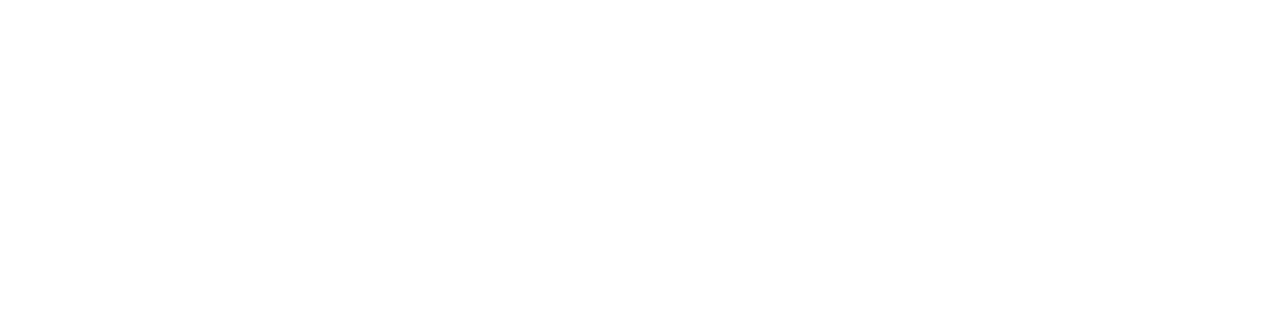
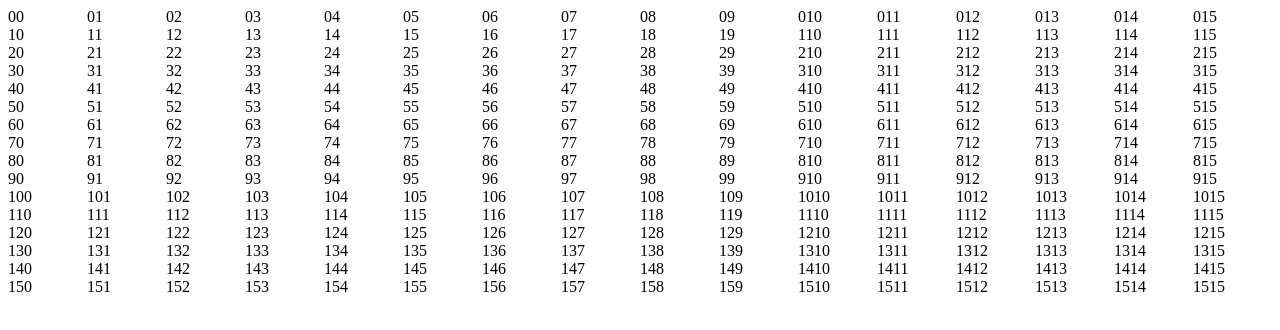
Before and after one commit to erich333/top-etch-a-sketch, a plain HTML site: page index.html in a window 1280 px wide. Drawn offline with Linux system fonts and the light colour scheme.

Commit message:
Set up initial 16x16 grid for testing

```diff
--- a/css/style.css
+++ b/css/style.css
@@ -0,0 +1,5 @@
+.container {
+    display: grid;
+    grid-template-columns: repeat(16, 1fr);
+    grid-template-rows: repeat(16, 1fr);
+}
--- a/index.html
+++ b/index.html
@@ -3,8 +3,12 @@
     <head>
         <meta charset="UTF-8">
         <title>Etch-A-Sketch</title>
+        <script src="./js/game.js" defer></script>
+        <link  rel="stylesheet" href="./css/style.css">
     </head>
     <body>
+        <div class="container">
 
+        </div>
     </body>
 </html>
--- a/js/game.js
+++ b/js/game.js
@@ -0,0 +1,15 @@
+const GRIDHEIGHT = 16;
+const GRIDWIDTH  = 16;
+
+function addGridSquares(width, height) {
+    const gridContainer = document.querySelector('.container');
+    for(let i = 0; i < width; i++) {
+        for(let j = 0; j < height; j++) {
+            const div = document.createElement('div');
+            div.textContent = String(i) + String(j);
+            gridContainer.appendChild(div);
+        }
+    }
+}
+
+addGridSquares(GRIDHEIGHT, GRIDWIDTH);
```
